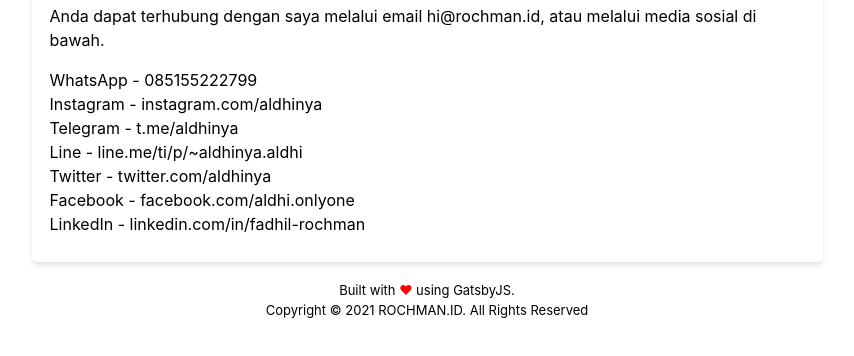
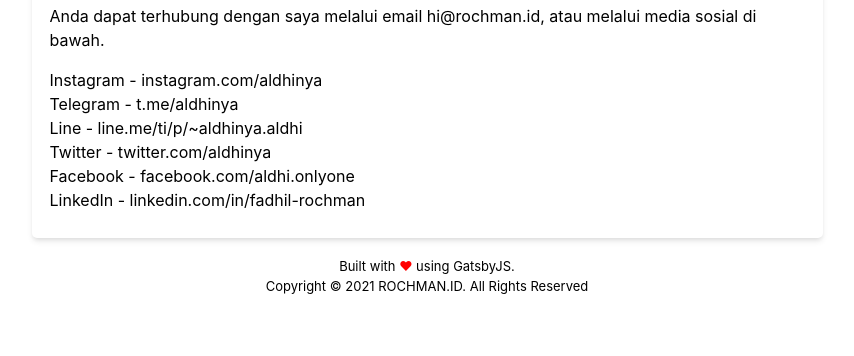
Before and after one commit to aldhinya/rochman.id, a Gatsby site: page /contact in a window 1280 px wide. Shown: the part 272-628 px from the top of the page, without its empty margins (213-1067 px from the left). Built offline with nearby package versions, Linux system fonts and the light colour scheme; Gatsby itself is replaced by a stand-in of ours; some packages are replaced by stand-ins of ours.

Commit message:
update kontak

```diff
--- a/src/pages/contact.js
+++ b/src/pages/contact.js
@@ -12,7 +12,6 @@ const ContactPage = () => (
             <div className={'deskripsi'}>
                 <p>Anda dapat terhubung dengan saya melalui email <a href={'mailto:hi@rochman.id'} title={'Contact via Email'}>hi@rochman.id</a>, atau melalui media sosial di bawah.</p>
                 <p>
-                    WhatsApp - <a href={'https://wa.me/6285155222799'} target={'_blank'} rel={'noreferrer'} title={"Whatsapp"}>085155222799</a><br/>
                     Instagram - <a href={'https://www.instagram.com/aldhinya/'} target={'_blank'} rel={'noreferrer'} title={"Instagram"}>instagram.com/aldhinya</a><br/>
                     Telegram - <a href={'https://t.me/aldhinya'} target={'_blank'} rel={'noreferrer'} title={"Telegram"}>t.me/aldhinya</a>
                     <br/>Line - <a href={'https://line.me/ti/p/~aldhinya.aldhi'} target={'_blank'} rel={'noreferrer'} title={"Line"}>line.me/ti/p/~aldhinya.aldhi</a>
```
